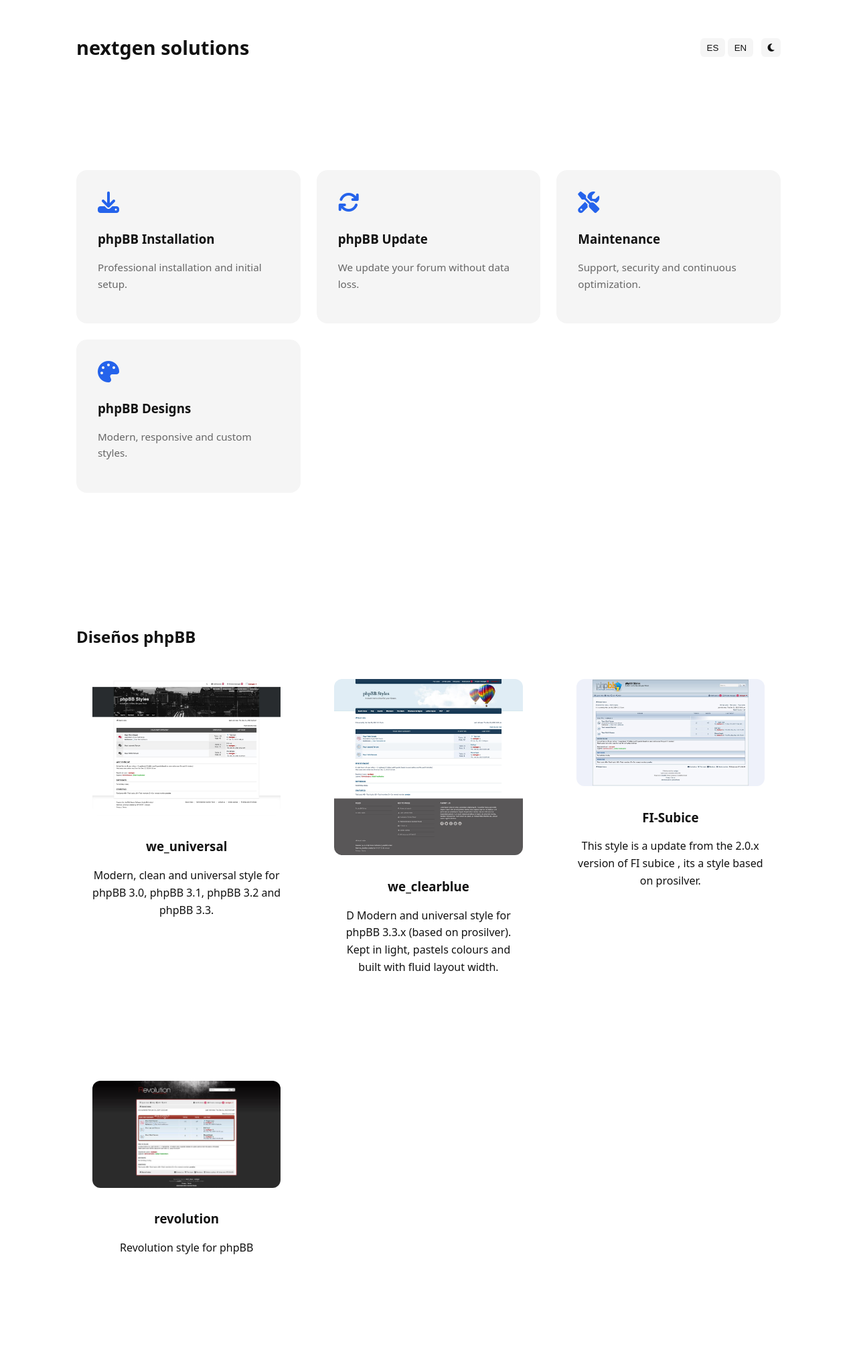
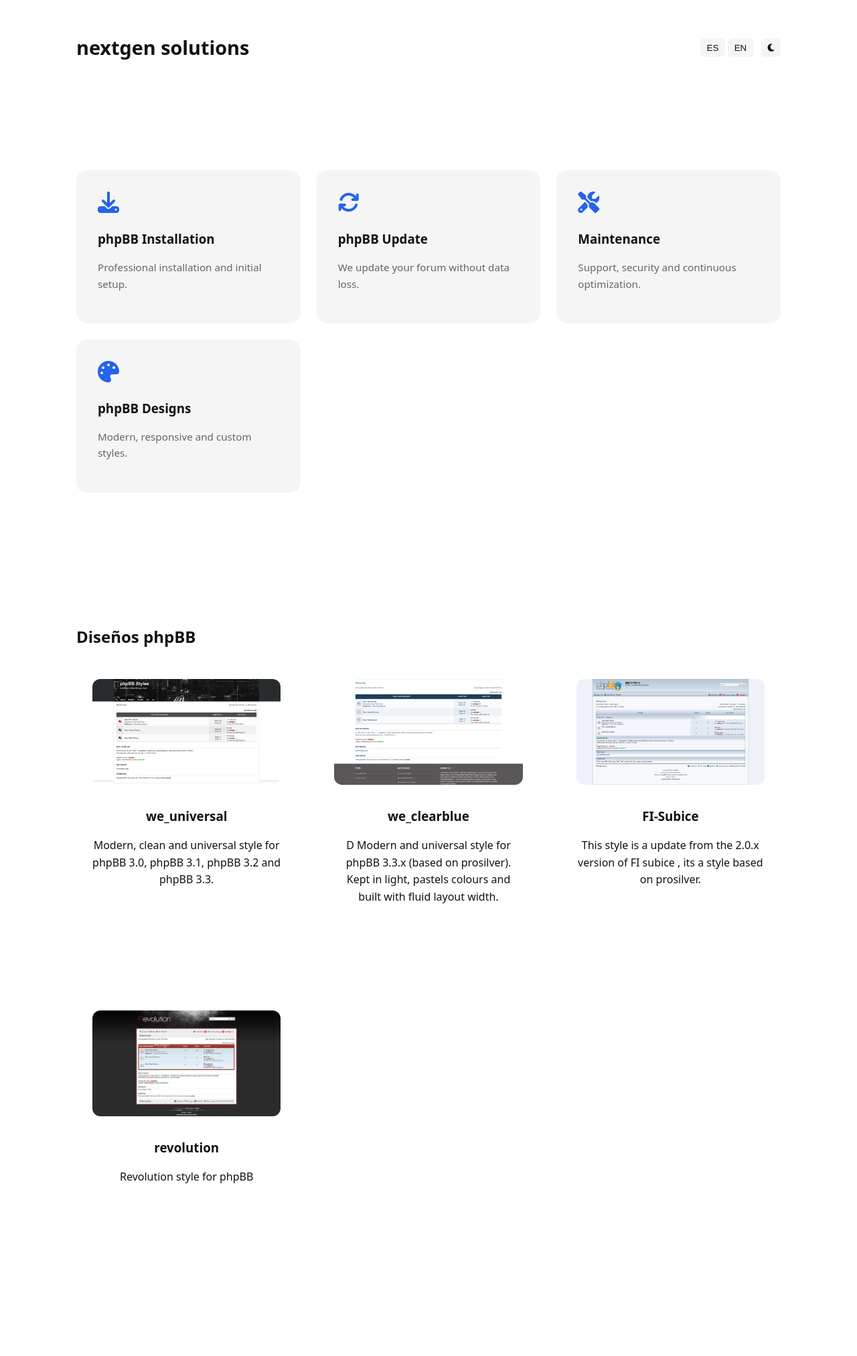
Before and after one commit to nextgen-solutions-gt/nextgen-solutions-gt.github.io, a Jekyll site: the page built from index.md, in a window 1280 px wide. Shown: the whole page at 67% size. Built offline with Jekyll 4.4.1, drawn with Linux system fonts in a browser that asks for light colours; after the commit the page ends 1919 px from its top, so only the background shows below that.

Commit message:
Added aspect-ratio for the preview

```diff
--- a/assets/css/style.css
+++ b/assets/css/style.css
@@ -176,3 +176,18 @@
   color: #fff;
   text-decoration: none;
 }
+
+.design-card img {
+  width: 100%;
+  aspect-ratio: 16 / 9;
+  object-fit: cover;
+  border-radius: 12px;
+}
+
+.design-card img {
+  transition: transform 0.4s ease;
+}
+
+.design-card:hover img {
+  transform: scale(1.05);
+}
```
